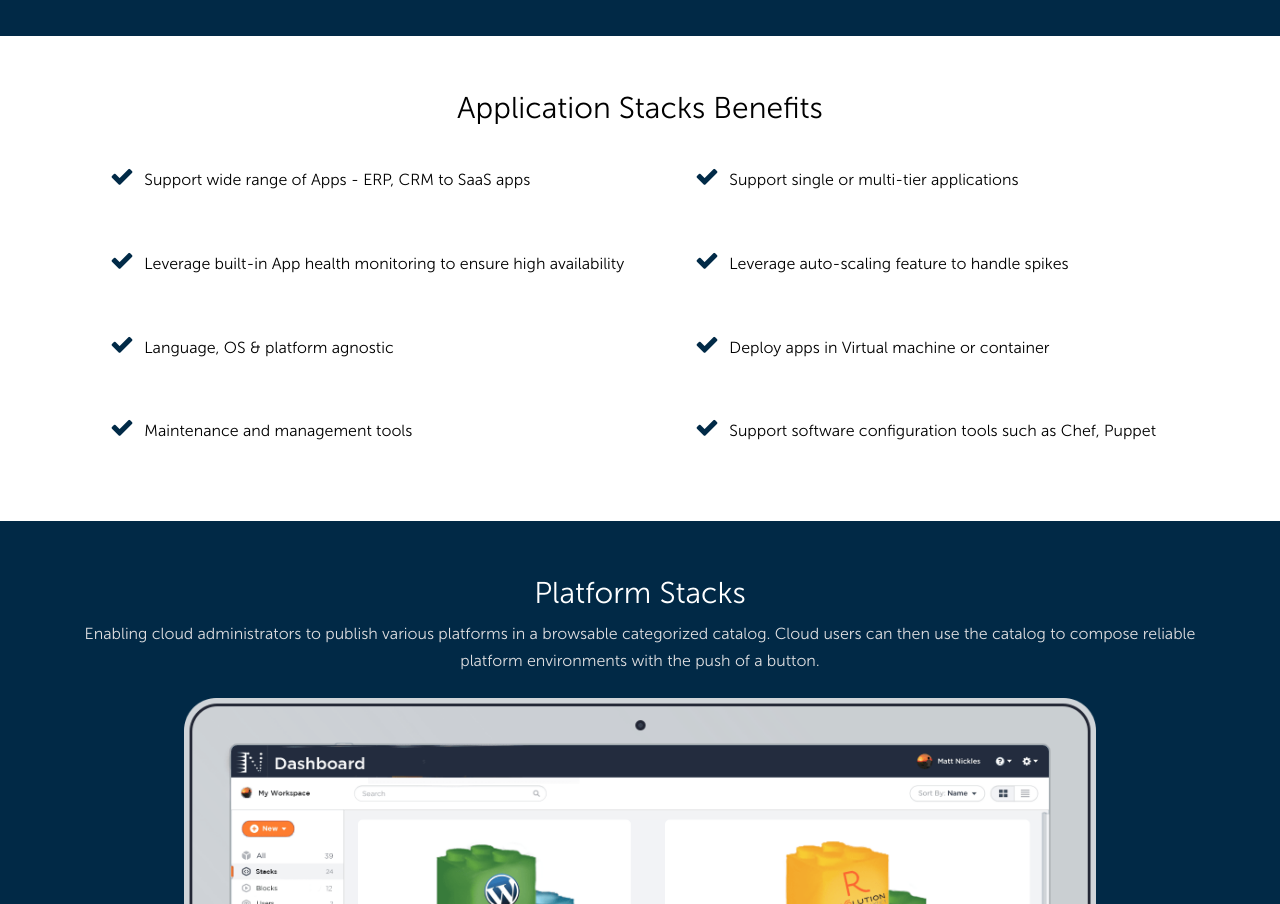
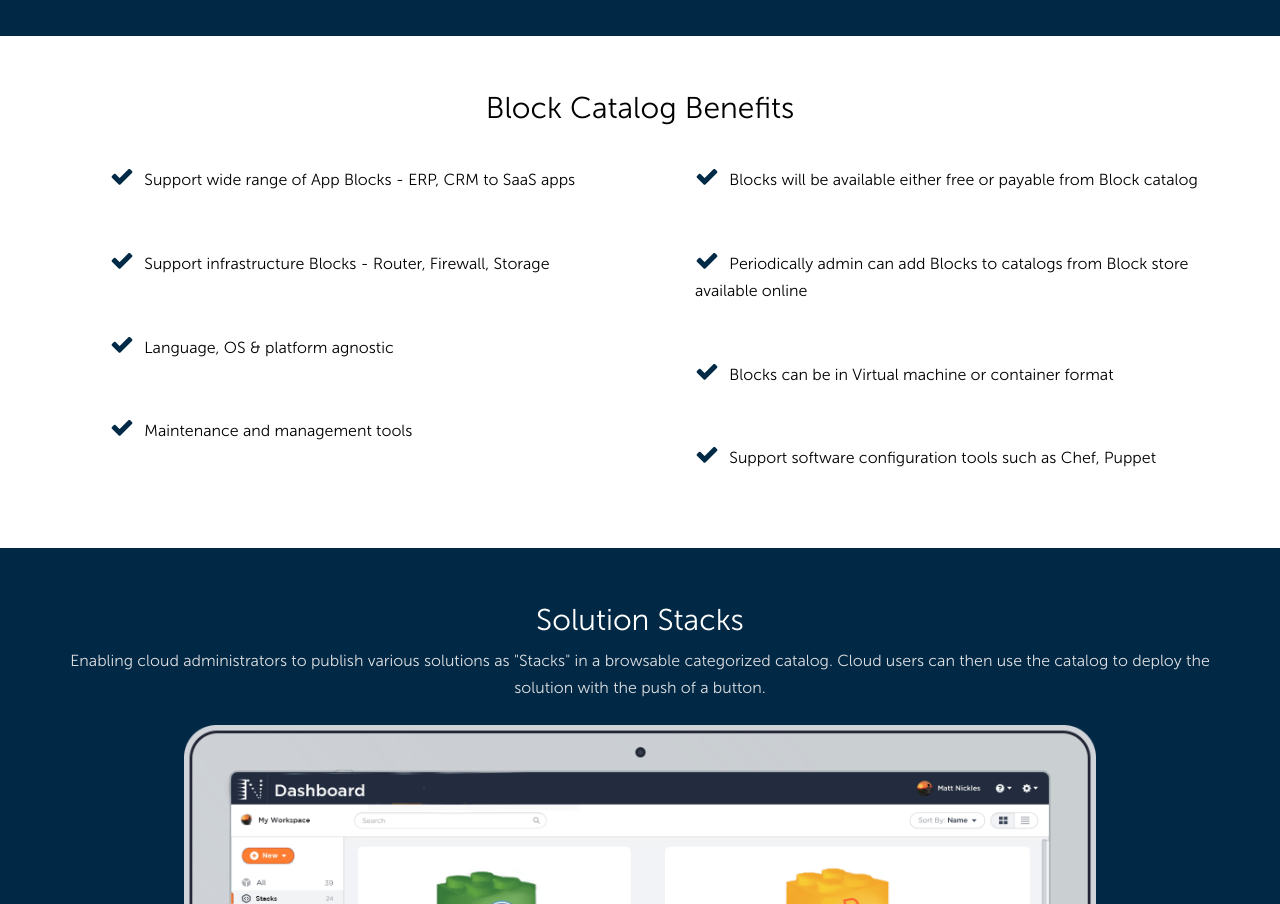
Before and after one commit to selvac/naanal_website, a plain HTML site: page index.html in a window 1280 px wide. Shown: the part 2958-3862 px from the top of the page. Drawn offline with nearby package versions, Linux system fonts and the light colour scheme; some packages are replaced by stand-ins of ours; a script that the page names is missing; a web font is replaced by a local one.

Commit message:
Fix content for blocks and stacks

```diff
--- a/views/home.html
+++ b/views/home.html
@@ -203,14 +203,14 @@
             </div>
         </div>
     </section>
-    <!--Application Stacks -->
+    <!-- Block Catalogs -->
     <section class="catalogue">
         <div class="container">
-            <h2 class="whitetext wow fadeIn" data-wow-duration='2s'>Application Stacks</h2>
+            <h2 class="whitetext wow fadeIn" data-wow-duration='2s'> Block Catalogs</h2>
 
             <p class="greytext wow fadeIn" data-wow-duration='2s'>Enabling application developers and cloud
-                administrators to publish various cloud-ready applications in a browsable categorized catalog. Cloud
-                users -- including inexperienced ones can then use the catalog to compose reliable application
+                administrators to publish various cloud-ready applications as "Blocks" in a browsable categorized catalog. Cloud
+                users -- including inexperienced ones can then use the catalog to compose reliable Stack
                 environments with the push of a button.
             </p>
             <img src="assets/img/homepage/appstack.png" class="img-responsive centerimg wow zoomInUp"/>
@@ -220,17 +220,15 @@
     <!--Application Stacks Brief-->
     <section class="cataloguebrief">
         <div class="container">
-            <h2>Application Stacks Benefits</h2>
+            <h2> Block Catalog Benefits </h2>
 
             <div class="row cat_beni">
                 <div class="col-sm-6 col-xs-12">
                     <ul class="cat_ul ">
-                        <li class="cat_li wow fadeInUp" data-wow-duration='2s'>Support wide range of Apps - ERP, CRM to
+                        <li class="cat_li wow fadeInUp" data-wow-duration='2s'>Support wide range of App Blocks - ERP, CRM to
                             SaaS apps
                         </li>
-                        <li class="cat_li wow fadeInUp" data-wow-duration='2s'>Leverage built-in App health monitoring
-                            to ensure high availability
-                        </li>
+                        <li class="cat_li wow fadeInUp" data-wow-duration='2s'>Support infrastructure Blocks - Router, Firewall, Storage   </li>
                         <li class="cat_li wow fadeInUp" data-wow-duration='2s'>Language, OS &amp; platform agnostic</li>
                         <li class="cat_li wow fadeInUp" data-wow-duration='2s'>Maintenance and management tools
                         </li>
@@ -238,14 +236,11 @@
                 </div>
                 <div class="col-sm-6 col-xs-12">
                     <ul class="cat_ul">
-                        <li class="cat_li wow fadeInUp" data-wow-duration='2s'>Support single or multi-tier
-                            applications
+                        <li class="cat_li wow fadeInUp" data-wow-duration='2s'>Blocks will be available either free or payable from Block catalog </li>
+                        <li class="cat_li wow fadeInUp" data-wow-duration='2s'>Periodically admin can add Blocks to catalogs from Block store available online
                         </li>
-                        <li class="cat_li wow fadeInUp" data-wow-duration='2s'>Leverage auto-scaling feature to handle
-                            spikes
-                        </li>
-                        <li class="cat_li wow fadeInUp" data-wow-duration='2s'>Deploy apps in Virtual machine or
-                            container
+                        <li class="cat_li wow fadeInUp" data-wow-duration='2s'>Blocks can be in Virtual machine or
+                            container format
                         </li>
                         <li class="cat_li wow fadeInUp" data-wow-duration="2s">Support software configuration tools such
                             as Chef, Puppet
@@ -259,11 +254,10 @@
 
     <section class="catalogue">
         <div class="container">
-            <h2 class="whitetext wow fadeIn" data-wow-duration='2s'>Platform Stacks</h2>
+            <h2 class="whitetext wow fadeIn" data-wow-duration='2s'> Solution Stacks</h2>
 
             <p class="greytext wow fadeIn" data-wow-duration='2s'>Enabling cloud administrators to publish various
-                platforms in a browsable categorized catalog. Cloud users can then use the catalog to compose reliable
-                platform environments with the push of a button.
+                solutions as "Stacks" in a browsable categorized catalog. Cloud users can then use the catalog to deploy the solution with the push of a button.
 
             </p>
             <img src="assets/img/homepage/platformcatalogue.png" class="img-responsive centerimg wow zoomInUp"/>
```
